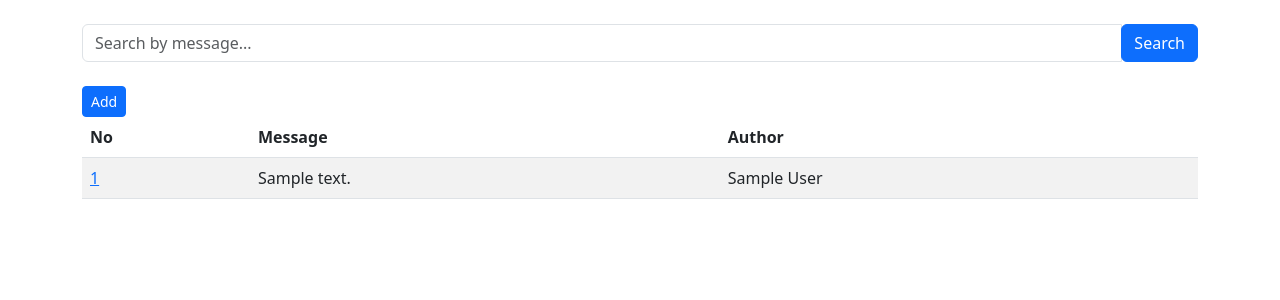
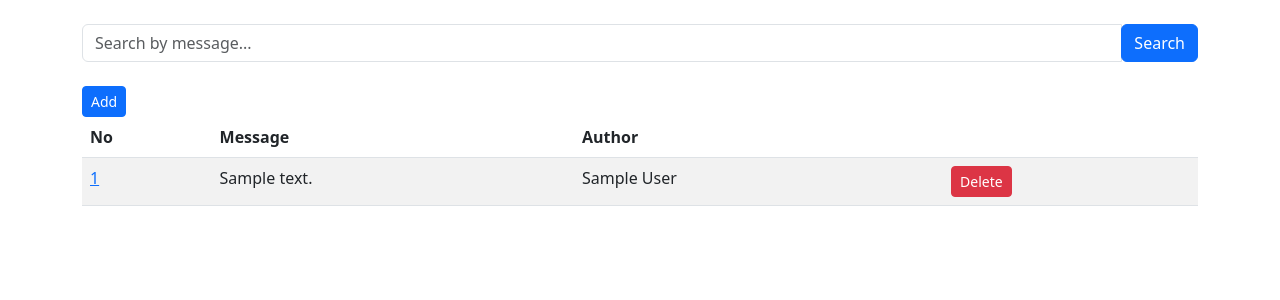
Before and after one commit to yananob/daily-quote, a Laravel app: template src/resources/views/quotes/index.blade.php in a window 1280 px wide. Shown: the part 56-356 px from the top of the page. Run offline with Laravel 8, Linux system fonts and the light colour scheme; the template is opened without the code that fills it: most values are stand-ins (such as "Sample title", 1, 10 or a date in 2020); parts of the project's set-up code (start-up, migrations or seed data) failed here and were passed over.

Commit message:
feat: Add delete button to quotes index page
Adds a delete button to each quote on the main list page, allowing users to remove quotes directly from the index view. The "Add" button functionality was already present and has been verified. A `.gitignore` file was also added to prevent server logs from being committed.

```diff
--- a/src/resources/views/quotes/index.blade.php
+++ b/src/resources/views/quotes/index.blade.php
@@ -21,6 +21,7 @@
                         <th>No</th>
                         <th>Message</th>
                         <th>Author</th>
+                        <th></th>
                     </tr>
                 </thead>
                 <tbody>
@@ -29,6 +30,13 @@
                         <td><a href="{{ route('quotes.edit', $quote) }}">{{ $quote->id }}</a></td>
                         <td>{{ $quote->message }}</td>
                         <td>{{ $quote->author }}</td>
+                        <td>
+                            <form action="{{ route('quotes.destroy', $quote) }}" method="post" onsubmit="return confirm('本当に削除しますか？');">
+                                @csrf
+                                @method("delete")
+                                <button type="submit" class="btn btn-sm btn-danger">Delete</button>
+                            </form>
+                        </td>
                     </tr>
                     @endforeach
                 </tbody>
```
Also changed, not shown: 2 other files.
